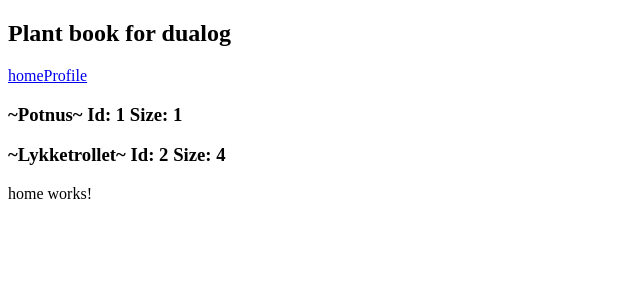
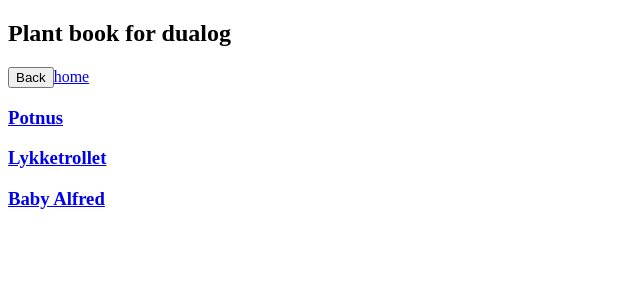
Before and after one commit to davidkristoffersen/plant-book, an Angular app: page /home in a window 1280 px wide. Shown: the top 300 px of the page, without its empty margins (0-640 px from the left). Built offline with nearby package versions, Linux system fonts and the light colour scheme.

Commit message:
plant profile route

```diff
--- a/src/app/app.component.html
+++ b/src/app/app.component.html
@@ -1,9 +1,6 @@
 <h2>{{ title }}</h2>
 <nav>
+  <button class="tabbar" (click)="goBack()">Back</button>
   <a class="tabbar" routerLink="/home">home</a>
-  <a class="tabbar" routerLink="/profile">Profile</a>
 </nav>
-<div *ngIf="getLocation() === '/home'">
-  <app-plants></app-plants>
-</div>
 <router-outlet></router-outlet>
--- a/src/app/app.component.ts
+++ b/src/app/app.component.ts
@@ -1,5 +1,5 @@
 import { Component } from '@angular/core';
-import { Router } from '@angular/router';
+import { Location } from '@angular/common';
 
 @Component({
   selector: 'app-root',
@@ -9,9 +9,9 @@ import { Router } from '@angular/router';
 export class AppComponent {
   title = 'Plant book for dualog';
 
-  constructor(private router: Router) {}
+  constructor(private location: Location) {}
 
-  getLocation() {
-    return this.router.url;
+  goBack() {
+    this.location.back();
   }
 }
--- a/src/app/const-plants.ts
+++ b/src/app/const-plants.ts
@@ -3,4 +3,5 @@ import { Plant } from './plant';
 export const PLANTS: Plant[] = [
   { id: 1, name: 'Potnus', size: 1 },
   { id: 2, name: 'Lykketrollet', size: 4 },
+  { id: 3, name: 'Baby Alfred', size: 3 },
 ];
--- a/src/app/home/home.component.html
+++ b/src/app/home/home.component.html
@@ -1 +1 @@
-<p>home works!</p>
+<app-plants></app-plants>
--- a/src/app/plant.service.ts
+++ b/src/app/plant.service.ts
@@ -1,9 +1,20 @@
 import { Injectable } from '@angular/core';
 
+import { Observable, of } from 'rxjs';
+import { Plant } from './plant';
+import { PLANTS } from './const-plants';
+
 @Injectable({
-  providedIn: 'root'
+  providedIn: 'root',
 })
 export class PlantService {
+  constructor() {}
 
-  constructor() { }
+  getPlants() {
+    return of(PLANTS);
+  }
+
+  getPlant(id: number) {
+    return of(PLANTS.find((plant) => plant.id === id));
+  }
 }
--- a/src/app/plants/plants.component.html
+++ b/src/app/plants/plants.component.html
@@ -1,7 +1,7 @@
 <div *ngFor="let plant of plants">
   <h3>
-    <span>~{{ plant.name }}~</span>
-    <span> Id: {{ plant.id }}</span>
-    <span> Size: {{ plant.size }}</span>
+    <a routerLink="/profile/{{ plant.id }}">
+      {{ plant.name }}
+    </a>
   </h3>
 </div>
--- a/src/app/plants/plants.component.ts
+++ b/src/app/plants/plants.component.ts
@@ -1,6 +1,7 @@
 import { Component, OnInit } from '@angular/core';
 
-import { PLANTS } from '../const-plants';
+import { Plant } from '../plant';
+import { PlantService } from '../plant.service';
 
 @Component({
   selector: 'app-plants',
@@ -8,9 +9,17 @@ import { PLANTS } from '../const-plants';
   styleUrls: ['./plants.component.css'],
 })
 export class PlantsComponent implements OnInit {
-  plants = PLANTS;
+  plants: Plant[];
 
-  constructor() {}
+  constructor(private plantService: PlantService) {}
 
-  ngOnInit(): void {}
+  ngOnInit(): void {
+    this.getPlants();
+  }
+
+  getPlants() {
+    this.plantService
+      .getPlants()
+      .subscribe((plants) => (this.plants = plants));
+  }
 }
--- a/src/app/profile/profile.component.html
+++ b/src/app/profile/profile.component.html
@@ -1 +1,2 @@
-<p>profile works!</p>
+<h3>{{ plant.name }}</h3>
+<h4>Size: {{ plant.size }}</h4>
--- a/src/app/profile/profile.component.ts
+++ b/src/app/profile/profile.component.ts
@@ -1,4 +1,8 @@
-import { Component, OnInit } from '@angular/core';
+import { Component, OnInit, Input } from '@angular/core';
+import { ActivatedRoute } from '@angular/router';
+
+import { Plant } from '../plant';
+import { PlantService } from '../plant.service';
 
 @Component({
   selector: 'app-profile',
@@ -6,7 +10,21 @@ import { Component, OnInit } from '@angular/core';
   styleUrls: ['./profile.component.css'],
 })
 export class ProfileComponent implements OnInit {
-  constructor() {}
+  plant: Plant;
 
-  ngOnInit(): void {}
+  constructor(
+    private route: ActivatedRoute,
+    private plantService: PlantService
+  ) {}
+
+  ngOnInit(): void {
+    this.getPlant();
+  }
+
+  getPlant() {
+    const id = +this.route.snapshot.paramMap.get('id');
+    this.plantService
+      .getPlant(id)
+      .subscribe((plant) => (this.plant = plant));
+  }
 }
```
